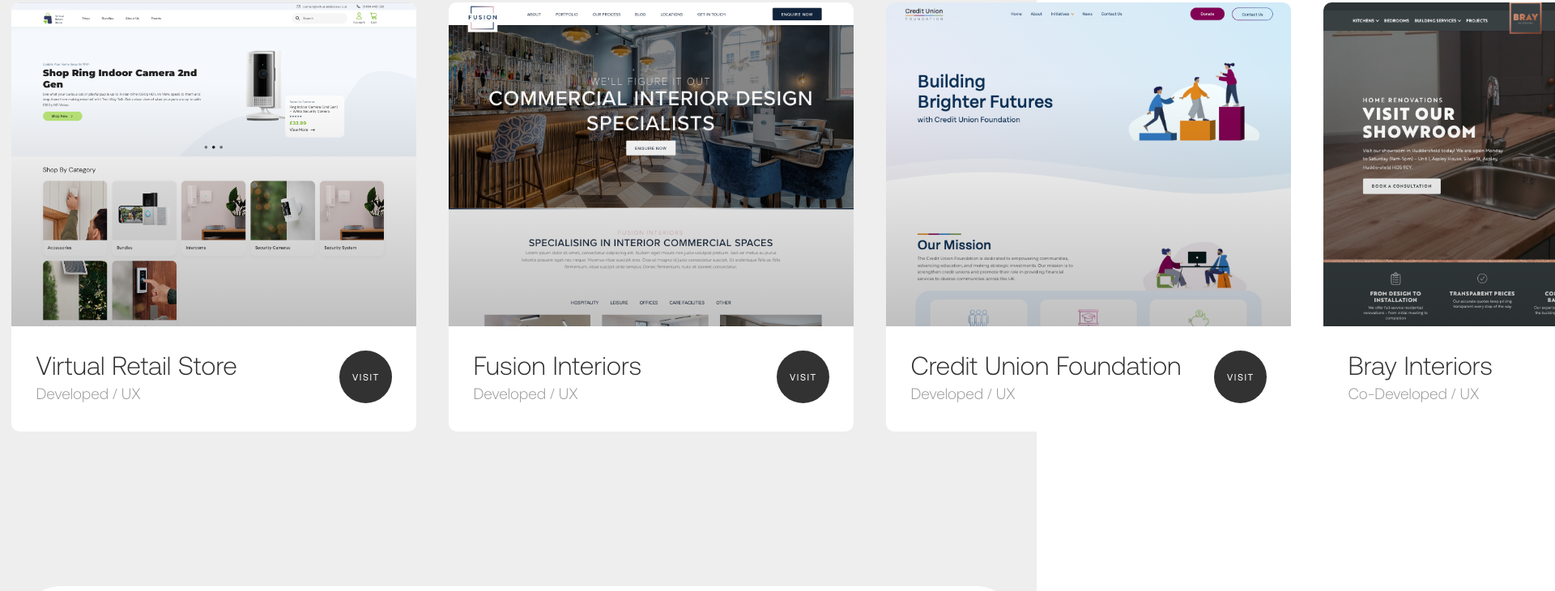
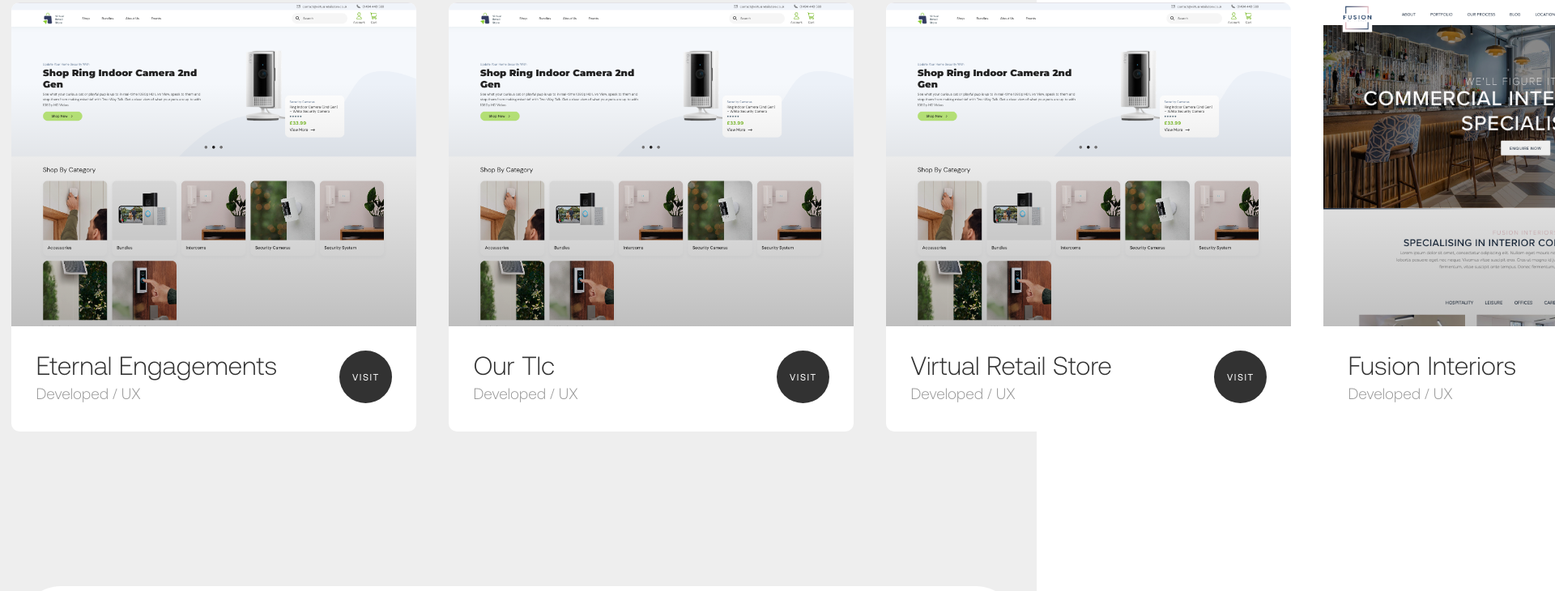
Before and after one commit to sophiegraham99/portfolio-app, a website built with Vite: page index.html in a window 1280 px wide. Shown: the part 868-1598 px from the top of the page at 81% size, 1920 px wide, since content can reach past the window. Built offline with nearby package versions, Linux system fonts and the light colour scheme; a web font is replaced by a local one.

Commit message:
Update index.html

```diff
--- a/index.html
+++ b/index.html
@@ -95,6 +95,36 @@ document.querySelectorAll('.overlay-content a').forEach(item => {
     <img class="drag-arrow" src="assets/images/draw-arrows.png" alt="">
     <div class="scroll-container">
       <div class="carousel">
+        <div class="card">
+          <div class="overlay"></div>
+          <img src="assets/images/vrs.png" alt="">
+          <div class="text">
+            <div class="lhs">
+            <h4>eternal engagements</h4>
+            <p>Developed / UX</p>
+          </div>
+            <div class="rhs">
+            <a href="https://eternalengagements.co.uk/" target="_blank"><span>visit</span></a>
+          </div>
+          </div>
+        </div>
+        <div class="card">
+          <div class="overlay"></div>
+          <img src="assets/images/vrs.png" alt="">
+          <div class="text">
+            <div class="lhs">
+            <h4>our tlc</h4>
+            <p>Developed / UX</p>
+          </div>
+            <div class="rhs">
+            <a href="https://ourtlc.co.uk/" target="_blank"><span>visit</span></a>
+          </div>
+          </div>
+        </div>
+
+
+
+
         <div class="card">
           <div class="overlay"></div>
           <img src="assets/images/vrs.png" alt="">
```
